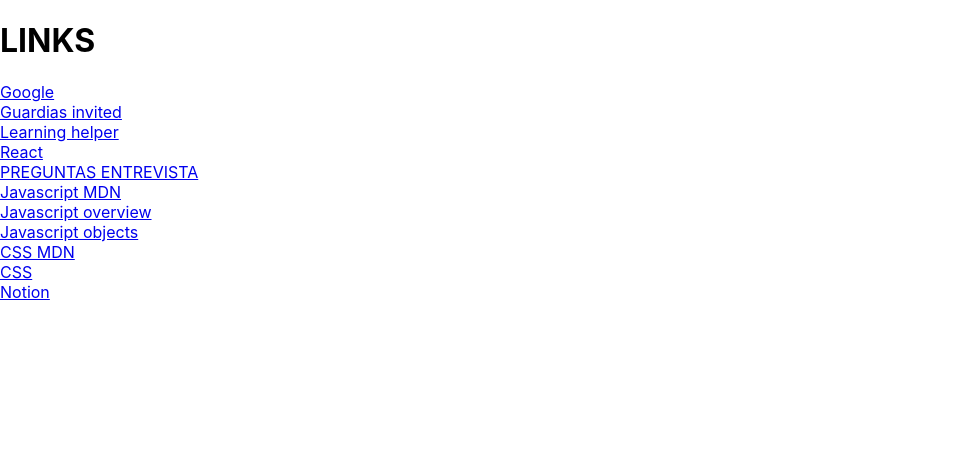
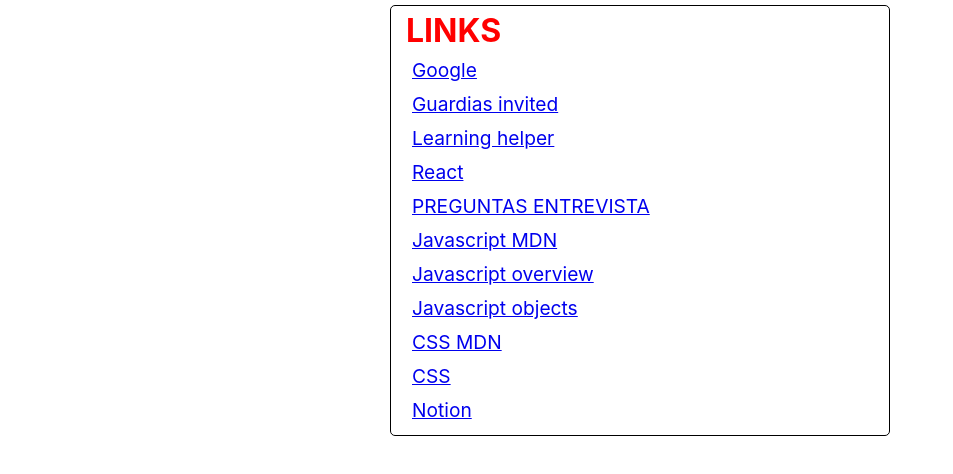
Before and after one commit to JosepConejero/my-links, a React (Create React App) app: page / in a window 1280 px wide. Shown: the top 474 px of the page, without its empty margins (0-953 px from the left). Built offline with nearby package versions, Linux system fonts and the light colour scheme.

Commit message:
Added css to App.css (width, alignment, padding, margin)

```diff
--- a/src/App.css
+++ b/src/App.css
@@ -1,10 +1,48 @@
-.App {
-  text-align: center;
+* {
+  margin: 0;
+  padding: 0;
+  box-sizing: border-box;
 }
 
-.App-logo {
-  height: 40vmin;
-  pointer-events: none;
+header {
+  color: red;
+  text-align: left;
+  padding-left: 10px;
+}
+
+.link-class {
+  /* border: 1px solid black; */
+  border-radius: 5px;
+  padding: 2px;
+  margin: 6px;
+  font-size: 1.2em;
+  text-align: left;
+  padding-left: 10px;
+}
+
+.main-box {
+  margin: auto;
+  margin-top: 5px;
+  border: 1px solid black;
+  border-radius: 5px;
+  padding: 5px;
+}
+
+@media all and (width > 400px) {
+  .main-box {
+    max-width: 500px;
+  }
+}
+
+@media all and (width <= 400px) {
+  .main-box {
+    width: calc(100% - 10px);
+  }
+}
+
+
+/* .App {
+  text-align: center;
 }
 
 @media (prefers-reduced-motion: no-preference) {
@@ -35,4 +73,4 @@
   to {
     transform: rotate(360deg);
   }
-}
+} */
--- a/src/App.tsx
+++ b/src/App.tsx
@@ -21,7 +21,7 @@
 
   return (
     <>
-      <div>
+      <div className="main-box">
         <header>
           <h1>LINKS</h1>
         </header>
```
Also changed, not shown: 1 other file (tests, documents, lock files or other folders).
